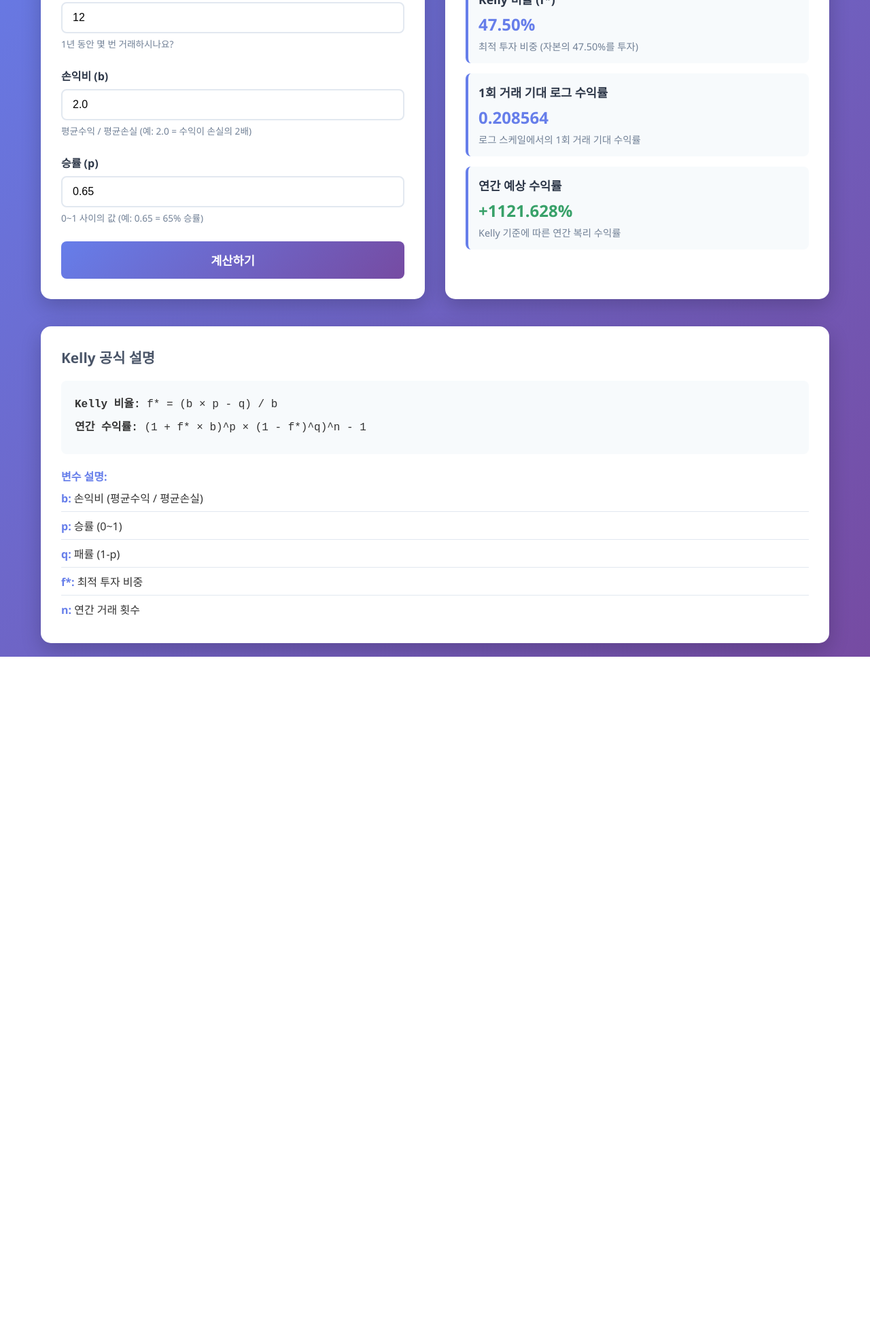
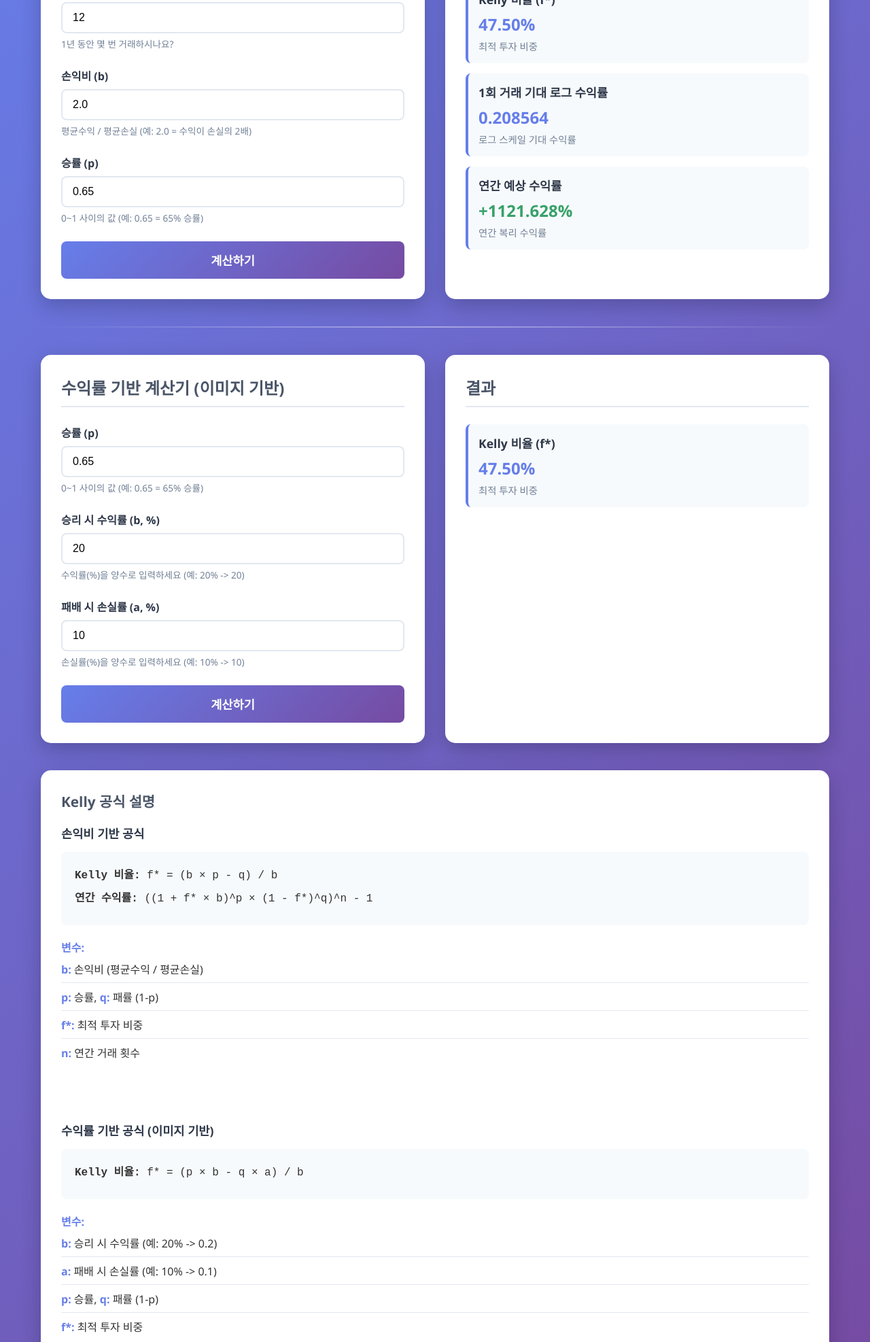
Before and after one commit to youuor7r/kelly, a plain HTML site: page index.html in a window 1280 px wide. Shown: the part 284-2258 px from the top of the page at 68% size. Before the commit the page ends 1250 px from the top, so only its background shows below. Drawn offline with Linux system fonts and the light colour scheme.

Commit message:
Add second Kelly calculator for return-based input
Introduced a new calculator allowing users to compute the Kelly fraction based on win/loss return percentages, in addition to the original profit/loss ratio method. Updated the UI to include both calculators, clarified formula explanations, and refactored JavaScript for modularity and improved error handling.

```diff
--- a/index.html
+++ b/index.html
@@ -47,26 +47,81 @@
                 </div>
             </div>
 
+            <hr class="section-divider">
+
+            <div class="calculator" id="calculator2">
+                <div class="input-section">
+                    <h2>수익률 기반 계산기 (이미지 기반)</h2>
+
+                    <div class="input-group">
+                        <label for="winRate2">승률 (p)</label>
+                        <input type="number" id="winRate2" min="0" max="1" step="0.01" value="0.65" placeholder="예: 0.65">
+                        <small>0~1 사이의 값 (예: 0.65 = 65% 승률)</small>
+                    </div>
+
+                    <div class="input-group">
+                        <label for="winReturn">승리 시 수익률 (b, %)</label>
+                        <input type="number" id="winReturn" min="0" step="0.1" value="20" placeholder="예: 20">
+                        <small>수익률(%)을 양수로 입력하세요 (예: 20% -> 20)</small>
+                    </div>
+
+                    <div class="input-group">
+                        <label for="lossReturn">패배 시 손실률 (a, %)</label>
+                        <input type="number" id="lossReturn" min="0" step="0.1" value="10" placeholder="예: 10">
+                        <small>손실률(%)을 양수로 입력하세요 (예: 10% -> 10)</small>
+                    </div>
+
+                    <button id="calculateBtn2" class="calculate-btn">계산하기</button>
+                </div>
+
+                <div class="result-section">
+                    <h2>결과</h2>
+                    <div id="result2" class="result-content">
+                        <p class="placeholder">입력값을 입력하고 계산하기 버튼을 클릭하세요.</p>
+                    </div>
+                </div>
+            </div>
+
             <div class="info-section">
                 <h3>Kelly 공식 설명</h3>
+
+                <div class="formula-section">
+                    <h4>손익비 기반 공식</h4>
                     <div class="formula">
                         <p><strong>Kelly 비율:</strong> f* = (b × p - q) / b</p>
-                    <p><strong>연간 수익률:</strong> (1 + f* × b)^p × (1 - f*)^q)^n - 1</p>
+                        <p><strong>연간 수익률:</strong> ((1 + f* × b)^p × (1 - f*)^q)^n - 1</p>
                     </div>
                     <div class="variables">
-                    <p><strong>변수 설명:</strong></p>
+                        <p><strong>변수:</strong></p>
                         <ul>
                             <li><strong>b:</strong> 손익비 (평균수익 / 평균손실)</li>
-                        <li><strong>p:</strong> 승률 (0~1)</li>
-                        <li><strong>q:</strong> 패률 (1-p)</li>
+                            <li><strong>p:</strong> 승률, <strong>q:</strong> 패률 (1-p)</li>
                             <li><strong>f*:</strong> 최적 투자 비중</li>
                             <li><strong>n:</strong> 연간 거래 횟수</li>
                         </ul>
                     </div>
                 </div>
+
+                <hr class="section-divider">
+
+                <div class="formula-section">
+                    <h4>수익률 기반 공식 (이미지 기반)</h4>
+                    <div class="formula">
+                        <p><strong>Kelly 비율:</strong> f* = (p × b - q × a) / b</p>
+                    </div>
+                    <div class="variables">
+                        <p><strong>변수:</strong></p>
+                        <ul>
+                            <li><strong>b:</strong> 승리 시 수익률 (예: 20% -> 0.2)</li>
+                            <li><strong>a:</strong> 패배 시 손실률 (예: 10% -> 0.1)</li>
+                            <li><strong>p:</strong> 승률, <strong>q:</strong> 패률 (1-p)</li>
+                            <li><strong>f*:</strong> 최적 투자 비중</li>
+                        </ul>
+                    </div>
+                </div>
+            </div>
         </main>
     </div>
-
     <script src="script.js"></script>
 </body>
 </html>
--- a/script.js
+++ b/script.js
@@ -1,17 +1,15 @@
-// Kelly 수익률 계산 함수
+// Kelly 수익률 계산 함수 (손익비 기반)
 function kellyAnnualReturn(numTradesPerYear, b, p) {
     const q = 1 - p;
+    let fStar;
 
-    // Kelly 비율 (최적 투자 비중)
-    let fStar;
     try {
         fStar = (b * p - q) / b;
     } catch (error) {
         return { error: '손익비 b는 0이 될 수 없습니다.' };
     }
 
-    // 베팅 비율이 비합리적이면 return 0
-    if (fStar <= 0 || fStar >= 1) {
+    if (fStar <= 0 || fStar > 1) { // 1 초과도 레버리지로 간주하여 일단 f*만 표시
         return {
             kellyFraction: fStar,
             growthPerTradeLog: 0.0,
@@ -19,125 +17,172 @@ function kellyAnnualReturn(numTradesPerYear, b, p) {
         };
     }
 
-    // 1회 거래 기대 로그 수익률
     const g = p * Math.log(1 + fStar * b) + q * Math.log(1 - fStar);
-
-    // 연간 기대 수익률 (복리)
     const totalLogGrowth = g * numTradesPerYear;
     const annualReturn = Math.exp(totalLogGrowth) - 1;
 
     return {
         kellyFraction: Math.round(fStar * 1000000) / 1000000,
         growthPerTradeLog: Math.round(g * 100000000) / 100000000,
-        annualGrowthRate: Math.round(annualReturn * 100 * 1000) / 1000 // 퍼센트(%) 단위
+        annualGrowthRate: Math.round(annualReturn * 100 * 1000) / 1000
     };
 }
 
-// DOM 요소들
+// Kelly 비율 계산 함수 (수익률 기반 - 이미지)
+function kellyFractionFromReturns(p, winReturn, lossReturn) {
+    const q = 1 - p;
+    const b = winReturn / 100;
+    const a = lossReturn / 100;
+
+    if (a === 0) {
+        return { error: '패배 시 손실률은 0이 될 수 없습니다.' };
+    }
+
+    const fStar = (p * b - q * a) / b;
+
+    return {
+        kellyFraction: Math.round(fStar * 1000000) / 1000000,
+    };
+}
+
+// --- DOM 요소들 ---
+// 계산기 1
 const numTradesInput = document.getElementById('numTrades');
 const profitLossRatioInput = document.getElementById('profitLossRatio');
 const winRateInput = document.getElementById('winRate');
 const calculateBtn = document.getElementById('calculateBtn');
 const resultDiv = document.getElementById('result');
 
-// 계산 버튼 클릭 이벤트
+// 계산기 2 (이미지 기반)
+const winRateInput2 = document.getElementById('winRate2');
+const winReturnInput = document.getElementById('winReturn');
+const lossReturnInput = document.getElementById('lossReturn');
+const calculateBtn2 = document.getElementById('calculateBtn2');
+const resultDiv2 = document.getElementById('result2');
+
+// --- 이벤트 리스너 ---
+// 계산기 1: 계산 버튼 클릭 이벤트
 calculateBtn.addEventListener('click', function() {
-    // 입력값 가져오기
     const numTrades = parseFloat(numTradesInput.value);
     const b = parseFloat(profitLossRatioInput.value);
     const p = parseFloat(winRateInput.value);
 
-    // 입력값 검증
-    if (!numTrades || !b || !p) {
-        showError('모든 입력값을 입력해주세요.');
+    if (isNaN(numTrades) || isNaN(b) || isNaN(p)) {
+        showError('모든 입력값을 숫자로 입력해주세요.', resultDiv);
         return;
     }
 
     if (numTrades <= 0) {
-        showError('연간 거래 횟수는 0보다 커야 합니다.');
+        showError('연간 거래 횟수는 0보다 커야 합니다.', resultDiv);
         return;
     }
 
     if (b <= 0) {
-        showError('손익비는 0보다 커야 합니다.');
+        showError('손익비는 0보다 커야 합니다.', resultDiv);
         return;
     }
 
     if (p < 0 || p > 1) {
-        showError('승률은 0과 1 사이의 값이어야 합니다.');
+        showError('승률은 0과 1 사이의 값이어야 합니다.', resultDiv);
         return;
     }
 
-    // Kelly 계산 실행
     const result = kellyAnnualReturn(numTrades, b, p);
 
-    // 결과 표시
     if (result.error) {
-        showError(result.error);
+        showError(result.error, resultDiv);
     } else {
-        showResult(result);
+        showResult1(result);
     }
 });
 
-// 결과 표시 함수
-function showResult(result) {
+// 계산기 2: 계산 버튼 클릭 이벤트
+calculateBtn2.addEventListener('click', function() {
+    const p = parseFloat(winRateInput2.value);
+    const winReturn = parseFloat(winReturnInput.value);
+    const lossReturn = parseFloat(lossReturnInput.value);
+
+    if (isNaN(p) || isNaN(winReturn) || isNaN(lossReturn)) {
+        showError('모든 입력값을 숫자로 입력해주세요.', resultDiv2);
+        return;
+    }
+
+    if (winReturn <= 0 || lossReturn <= 0) {
+        showError('수익률과 손실률은 0보다 커야 합니다.', resultDiv2);
+        return;
+    }
+
+    if (p < 0 || p > 1) {
+        showError('승률은 0과 1 사이의 값이어야 합니다.', resultDiv2);
+        return;
+    }
+
+    const result = kellyFractionFromReturns(p, winReturn, lossReturn);
+
+    if (result.error) {
+        showError(result.error, resultDiv2);
+    } else {
+        showResult2(result);
+    }
+});
+
+// --- 결과 표시 함수 ---
+// 계산기 1 결과 표시
+function showResult1(result) {
     const { kellyFraction, growthPerTradeLog, annualGrowthRate } = result;
 
-    let html = '';
-
-    // Kelly 비율
-    html += `
+    let html = `
         <div class="result-item">
             <h4>Kelly 비율 (f*)</h4>
             <div class="value">${(kellyFraction * 100).toFixed(2)}%</div>
-            <div class="description">최적 투자 비중 (자본의 ${(kellyFraction * 100).toFixed(2)}%를 투자)</div>
+            <div class="description">최적 투자 비중</div>
+        </div>
+        <div class="result-item">
+            <h4>1회 거래 기대 로그 수익률</h4>
+            <div class="value">${growthPerTradeLog.toFixed(6)}</div>
+            <div class="description">로그 스케일 기대 수익률</div>
+        </div>
+        <div class="result-item">
+            <h4>연간 예상 수익률</h4>
+            <div class="value" style="color: ${annualGrowthRate >= 0 ? '#38a169' : '#e53e3e'}">${annualGrowthRate >= 0 ? '+' : ''}${annualGrowthRate.toFixed(3)}%</div>
+            <div class="description">연간 복리 수익률</div>
         </div>
     `;
 
-    // 1회 거래 기대 로그 수익률
-    html += `
-        <div class="result-item">
-            <h4>1회 거래 기대 로그 수익률</h4>
-            <div class="value">${growthPerTradeLog.toFixed(6)}</div>
-            <div class="description">로그 스케일에서의 1회 거래 기대 수익률</div>
-        </div>
-    `;
-
-    // 연간 수익률
-    const annualColor = annualGrowthRate > 0 ? '#38a169' : '#e53e3e';
-    html += `
-        <div class="result-item">
-            <h4>연간 예상 수익률</h4>
-            <div class="value" style="color: ${annualColor}">${annualGrowthRate > 0 ? '+' : ''}${annualGrowthRate.toFixed(3)}%</div>
-            <div class="description">Kelly 기준에 따른 연간 복리 수익률</div>
-        </div>
-    `;
-
-    // 추가 정보
     if (kellyFraction <= 0) {
-        html += `
-            <div class="result-item" style="border-left-color: #e53e3e;">
-                <h4>⚠️ 주의사항</h4>
-                <div class="value" style="color: #e53e3e;">Kelly 비율이 0 이하</div>
-                <div class="description">현재 조건에서는 거래를 하지 않는 것이 최적입니다.</div>
-            </div>
-        `;
-    } else if (kellyFraction >= 1) {
-        html += `
-            <div class="result-item" style="border-left-color: #e53e3e;">
-                <h4>⚠️ 주의사항</h4>
-                <div class="value" style="color: #e53e3e;">Kelly 비율이 100% 이상</div>
-                <div class="description">현재 조건에서는 레버리지를 사용하는 것이 최적입니다.</div>
-            </div>
-        `;
+        html += createWarningMessage('Kelly 비율이 0 이하', '현재 조건에서는 거래를 하지 않는 것이 최적입니다.');
+    } else if (kellyFraction > 1) {
+        html += createWarningMessage('Kelly 비율이 100% 초과', '레버리지를 사용하는 것이 최적일 수 있습니다. (위험성 높음)');
     }
 
     resultDiv.innerHTML = html;
 }
 
-// 에러 표시 함수
-function showError(message) {
-    resultDiv.innerHTML = `
+// 계산기 2 결과 표시
+function showResult2(result) {
+    const { kellyFraction } = result;
+
+    let html = `
+        <div class="result-item">
+            <h4>Kelly 비율 (f*)</h4>
+            <div class="value">${(kellyFraction * 100).toFixed(2)}%</div>
+            <div class="description">최적 투자 비중</div>
+        </div>
+    `;
+
+    if (kellyFraction <= 0) {
+        html += createWarningMessage('Kelly 비율이 0 이하', '현재 조건에서는 거래를 하지 않는 것이 최적입니다.');
+    } else if (kellyFraction > 1) {
+        html += createWarningMessage('Kelly 비율이 100% 초과', '레버리지를 사용하는 것이 최적일 수 있습니다. (위험성 높음)');
+    }
+
+    resultDiv2.innerHTML = html;
+}
+
+// --- 유틸리티 함수 ---
+// 에러 메시지 표시 함수
+function showError(message, targetDiv) {
+    targetDiv.innerHTML = `
         <div class="error">
             <h4>❌ 오류</h4>
             <p>${message}</p>
@@ -145,44 +190,33 @@ function showError(message) {
     `;
 }
 
-// Enter 키로도 계산 가능하도록 설정
-[numTradesInput, profitLossRatioInput, winRateInput].forEach(input => {
-    input.addEventListener('keypress', function(e) {
-        if (e.key === 'Enter') {
-            calculateBtn.click();
-        }
-    });
-});
+// 경고 메시지 생성 함수
+function createWarningMessage(title, description) {
+    return `
+        <div class="result-item" style="border-left-color: #dd6b20;">
+            <h4>⚠️ 주의: ${title}</h4>
+            <div class="description" style="color: #dd6b20;">${description}</div>
+        </div>
+    `;
+}
 
-// 입력값 변경 시 실시간 계산 (선택사항)
-function setupRealTimeCalculation() {
-    const inputs = [numTradesInput, profitLossRatioInput, winRateInput];
-
+// Enter 키로 계산
+function setupEnterKey(inputs, button) {
     inputs.forEach(input => {
-        input.addEventListener('input', function() {
-            // 입력값이 모두 유효한 경우에만 자동 계산
-            const numTrades = parseFloat(numTradesInput.value);
-            const b = parseFloat(profitLossRatioInput.value);
-            const p = parseFloat(winRateInput.value);
-
-            if (numTrades > 0 && b > 0 && p >= 0 && p <= 1) {
-                const result = kellyAnnualReturn(numTrades, b, p);
-                if (!result.error) {
-                    showResult(result);
-                }
+        input.addEventListener('keypress', function(e) {
+            if (e.key === 'Enter') {
+                button.click();
             }
         });
     });
 }
 
-// 페이지 로드 시 초기화
+setupEnterKey([numTradesInput, profitLossRatioInput, winRateInput], calculateBtn);
+setupEnterKey([winRateInput2, winReturnInput, lossReturnInput], calculateBtn2);
+
+// --- 페이지 로드 시 초기화 ---
 document.addEventListener('DOMContentLoaded', function() {
     // 기본값으로 계산 실행
-    const result = kellyAnnualReturn(12, 2.0, 0.65);
-    if (!result.error) {
-        showResult(result);
-    }
-
-    // 실시간 계산 설정 (선택사항)
-    // setupRealTimeCalculation();
+    calculateBtn.click();
+    calculateBtn2.click();
 });
--- a/style.css
+++ b/style.css
@@ -163,10 +163,23 @@ header p {
     box-shadow: 0 10px 30px rgba(0,0,0,0.2);
 }
 
+.section-divider {
+    border: none;
+    height: 2px;
+    background: linear-gradient(to right, transparent, rgba(255,255,255,0.4), transparent);
+    margin: 40px 0;
+}
+
 .info-section h3 {
     color: #4a5568;
     margin-bottom: 20px;
     font-size: 1.3rem;
+}
+
+.formula-section h4 {
+    font-size: 1.1rem;
+    color: #2d3748;
+    margin-bottom: 15px;
 }
 
 .formula {
```
Lines whose indentation alone changed are shown as unchanged.
